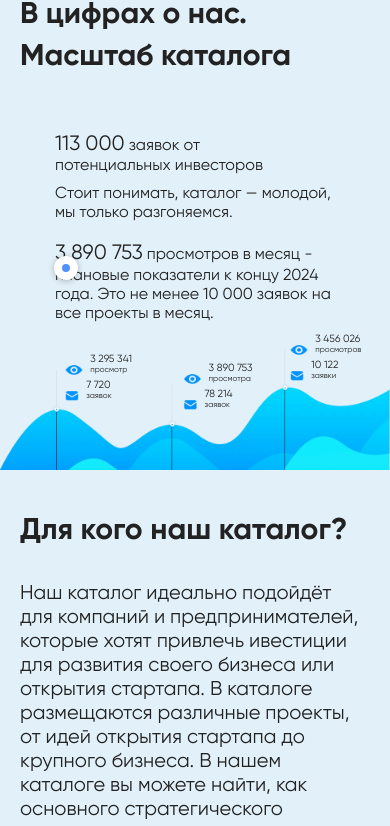
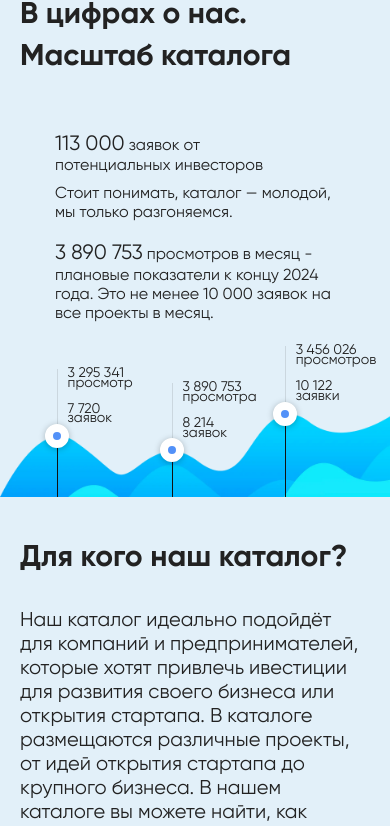
Before and after one commit to den10004/invest, a Next.js app: page /invest in a window 390 px wide. Shown: the part 1428-2254 px from the top of the page. Built offline with nearby package versions, Linux system fonts and the light colour scheme.

Commit message:
исправлена вёртка графика

```diff
--- a/components/TheHeader/style.css
+++ b/components/TheHeader/style.css
@@ -30,7 +30,7 @@
     display: -ms-flexbox;
     justify-content: space-between;
     align-items: center;
-    font-size: 18px;
+    font-size: 16px;
 }
 
 .flex .header-nav>a {
--- a/components/landing-components/AboutUs/AboutUs.jsx
+++ b/components/landing-components/AboutUs/AboutUs.jsx
@@ -2,8 +2,6 @@ import "./style.css";
 import "../style.css";
 import Image from "next/image";
 import graph from "../../../public/graph1.webp";
-import eye from "../../../public/eye.png";
-import mail from "../../../public/mail.png";
 
 export default function AboutUs() {
   return (
@@ -27,72 +25,54 @@ export default function AboutUs() {
         </div>
       </div>
       <div className="aboutUs__graph">
-        <div className="point"></div>
-
-        <div className="aboutUs__count count1">
-          <div className="count__second">
-            <div>
-              <Image src={eye} alt="иконка" />
-              <p className="block-style">
-                <span>3 295 341 </span>
+        <div className="numbers-box__graph">
+          <Image priority src={graph} alt="фон" className="" />
+          <div class="line">
+            <div class="point">
+              <div class="details">
+                <div class="views">
+                  3 295 341
                   <br />
-                просмотр
-              </p>
+                  <span>просмотр</span>
                 </div>
-            <div>
-              <Image src={mail} alt="иконка" />
-              <p className="block-style">
-                <span>7 720 </span>
-                <br />
-                заявок
-              </p>
+                <div class="orders">
+                  7 720 <br />
+                  <span>заявок</span>
                 </div>
               </div>
             </div>
-
-        <div className="aboutUs__count count2">
-          <div className="count__second">
-            <div>
-              <Image src={eye} alt="иконка" />
-              <p className="block-style">
-                <span>3 890 753 </span>
+          </div>
+          <div class="line">
+            <div class="point">
+              <div class="details">
+                <div class="views">
+                  3 890 753
                   <br />
-                просмотра
-              </p>
+                  <span>просмотра</span>
                 </div>
-            <div>
-              <Image src={mail} alt="иконка" />
-              <p className="block-style">
-                <span>78 214 </span>
-                <br />
-                заявок
-              </p>
+                <div class="orders">
+                  8 214 <br />
+                  <span>заявок</span>
                 </div>
               </div>
             </div>
-
-        <div className="aboutUs__count count3">
-          <div className="count__second">
-            <div>
-              <Image src={eye} alt="иконка" />
-              <p className="block-style">
-                <span>3 456 026 </span>
+          </div>
+          <div class="line">
+            <div class="point">
+              <div class="details">
+                <div class="views">
+                  3 456 026
                   <br />
-                просмотров
-              </p>
+                  <span>просмотров</span>
                 </div>
-            <div>
-              <Image src={mail} alt="иконка" />
-              <p className="block-style">
-                <span>10 122 </span>
-                <br />
-                заявки
-              </p>
+                <div class="orders">
+                  10 122 <br />
+                  <span>заявки</span>
                 </div>
               </div>
             </div>
-
-        <Image priority src={graph} alt="фон" />
+          </div>
+        </div>
       </div>
     </section>
   );
--- a/components/landing-components/AboutUs/style.css
+++ b/components/landing-components/AboutUs/style.css
@@ -6,15 +6,65 @@
 
 }
 
-.aboutUs__graph {
+.numbers-box__graph {
     position: relative;
 }
 
-.aboutUs__graph>img {
+.numbers-box__graph>img {
+    display: block;
     width: 100%;
+    height: auto;
 }
 
-.point {
+.numbers-box__graph>.line {
+    height: 73%;
+    width: 1px;
+    position: absolute;
+    bottom: 0;
+    left: 14.5%;
+    background-color: #111;
+}
+
+.numbers-box__graph>.line:nth-child(3) {
+    height: 56%;
+    left: 44%;
+}
+
+.numbers-box__graph>.line:nth-child(4) {
+    height: 100%;
+    left: 73%;
+}
+
+.numbers-box__graph>.line>.point>.details>.views {
+    margin-bottom: 47px;
+    background-image: url(../../../public/eye.png);
+    background-repeat: no-repeat;
+    background-position: center left;
+    padding-left: 65px;
+    font-size: 48px;
+    white-space: nowrap;
+    line-height: 0.7;
+}
+
+.numbers-box__graph>.line>.point>.details>.orders {
+    background-image: url(../../../public/mail.png);
+    background-repeat: no-repeat;
+    background-position: center left;
+    padding-left: 65px;
+    font-size: 48px;
+    white-space: nowrap;
+    line-height: 0.7;
+}
+
+.numbers-box__graph>.line>.point>.details>.views>span {
+    font-size: 28px;
+}
+
+.numbers-box__graph>.line>.point>.details>.orders>span {
+    font-size: 28px;
+}
+
+.numbers-box__graph>.line>.point {
     width: 8px;
     height: 8px;
     border-radius: 50%;
@@ -23,49 +73,28 @@
     box-shadow: 0 1px 6px 0 rgb(0 0 0 / .25);
     box-sizing: content-box;
     position: absolute;
-    bottom: 288px;
-    left: 13.9%;
+    top: -12px;
+    left: -12px;
 }
 
+.numbers-box__graph>.line>.point>.details {
+    position: absolute;
+    left: 4px;
+    bottom: 16px;
+    border-left: 1px solid rgb(0 0 0 / .1);
+    padding-left: 10px;
+}
 
 
 .aboutUs__descr {
     display: flex;
     margin-top: 100px;
+    margin: 100px 0 207px 0;
 }
 
 .aboutUs__descr>div:first-child {
     margin-right: 330px;
 }
-
-.aboutUs__count {
-    display: flex;
-}
-
-.count1 {
-    position: absolute;
-    top: 10%;
-    left: 16%;
-}
-
-.count2 {
-    position: absolute;
-    top: 22%;
-    left: 46%;
-}
-
-.count3 {
-    position: absolute;
-    top: -9%;
-    left: 75%;
-}
-
-
-
-.count__second>div {
-    display: flex;
-}
-
 
 
 .count__rotate>p {
@@ -105,29 +134,29 @@
     white-space: nowrap;
 }
 
-@media screen and (max-width: 1620px) {
-    .aboutUs__descr {
-        margin-bottom: 50px;
-    }
-}
 
-@media screen and (max-width: 1500px) {
-    .count3 {
-        top: 2%;
-    }
-
-    .count__second>div:first-child {
-        margin-bottom: 10px;
-    }
-}
 
 @media screen and (max-width: 1400px) {
     .aboutUs__descr {
-        margin-top: 45px;
+        margin: 45px 0 207px 0;
+        width: 100%;
+        justify-content: space-between;
     }
 
     .block-style {
         font-size: 20px;
+    }
+
+    .numbers-box__graph>.line>.point>.details>.views {
+        font-size: 30px;
+    }
+
+    .numbers-box__graph>.line>.point>.details>.orders {
+        font-size: 30px;
+    }
+
+    .block-style>span {
+        font-size: 30px;
     }
 
 }
@@ -142,36 +171,13 @@
         bottom: 190px;
     }
 
-
-
-
     .aboutUs__descr {
-        margin-top: 50px;
         justify-content: space-between;
         width: 100%;
     }
 
     .aboutUs__descr>div:first-child {
         margin-right: 10px;
-    }
-
-    .aboutUs__count {
-        transform: scale(0.7);
-    }
-
-    .count1 {
-        top: 10%;
-        left: 13%;
-    }
-
-    .count2 {
-        top: 10%;
-        left: 43%;
-    }
-
-    .count3 {
-        top: -9%;
-        left: 72%;
     }
 }
 
@@ -180,26 +186,26 @@
         transform: scale(0.4);
     }
 
-    .count1 {
-        top: 3%;
-        left: 8%;
+    .numbers-box__graph>.line>.point>.details>.views {
+        margin-bottom: 16px;
+        font-size: 23px;
     }
 
-    .count2 {
-        left: 38%;
+    .numbers-box__graph>.line>.point>.details>.orders {
+        font-size: 23px;
     }
 
-    .count3 {
-        top: -14%;
-        left: 66%;
+    .numbers-box__graph>.line>.point>.details>.views>span {
+        font-size: 18px;
+    }
+
+    .numbers-box__graph>.line>.point>.details>.orders>span {
+        font-size: 18px;
     }
 
     .aboutUs__descr {
         transform: scale(0.8);
-    }
-
-    .aboutUs__descr {
-        margin-bottom: 0px;
+        margin: 45px 0 120px;
     }
 }
 
@@ -216,6 +222,10 @@
         height: 50%;
     }
 
+    .aboutUs__descr {
+        margin: 45px 0 90px;
+    }
+
     .block-style {
         font-size: 20px;
     }
@@ -224,13 +234,40 @@
         font-size: 30px;
     }
 
+    .numbers-box__graph>.line>.point>.details>.views {
+        font-size: 20px;
+    }
+
+    .numbers-box__graph>.line>.point>.details>.orders {
+        font-size: 20px;
+    }
+
+    .numbers-box__graph>.line>.point>.details>.views>span {
+        font-size: 18px;
+    }
+
+    .numbers-box__graph>.line>.point>.details>.orders>span {
+        font-size: 18px;
+    }
+
+    .numbers-box__graph>.line>.point>.details>.views {
+        background-image: none;
+        padding-left: 0;
+    }
+
+    .numbers-box__graph>.line>.point>.details>.orders {
+        background-image: none;
+        padding-left: 0;
+    }
+
+
 }
 
 @media screen and (max-width: 600px) {
     .aboutUs__descr {
         justify-content: flex-start;
         flex-direction: column;
-        margin-top: 30px;
+        margin: 30px 0 65px 0;
     }
 
     .block-w {
@@ -240,100 +277,50 @@
     .block-w>div:first-child {
         margin-top: 10px;
     }
-
-
-    .count1 {
-        top: -2px;
-        left: 7%;
-    }
-
-    .count2 {
-        top: 16px;
-        left: 36%;
-    }
-
-    .count3 {
-        top: -50px;
-        left: 64%;
-    }
-
 }
-
-
-@media screen and (max-width: 565px) {
-    .count1 {
-        top: -16px;
-    }
-
-    .count2 {
-        top: 0px;
-    }
-
-    .count3 {
-        left: 65%;
-    }
-}
-
-
-@media screen and (max-width: 450px) {
-    .count1 {
-        top: -28px;
-    }
-
-    .count2 {
-        top: -14px;
-    }
-
-    .count3 {
-        top: -55px;
-    }
-}
-
-
 
 @media screen and (max-width: 425px) {
     .block-style>span {
         font-size: 26px;
     }
 
-    .count1 {
-        top: -24px;
-        left: 4%;
+    .numbers-box__graph>.line>.point>.details>.views {
+        font-size: 14px;
     }
 
-    .count2 {
-        top: -13px;
-        left: 34%;
+    .numbers-box__graph>.line>.point>.details>.orders {
+        font-size: 14px;
+    }
+
+    .numbers-box__graph>.line>.point>.details>.views>span {
+        font-size: 14px;
+    }
+
+    .numbers-box__graph>.line>.point>.details>.orders>span {
+        font-size: 14px;
     }
 }
 
-@media screen and (max-width: 390px) {
-    .count3 {
-        left: 61%;
-        top: -52px;
+
+
+@media screen and (max-width: 374px) {
+    .block-style>span {
+        font-size: 26px;
     }
 
-    .count2 {
-        top: -23px;
+    .numbers-box__graph>.line>.point>.details>.views {
+        font-size: 13px;
     }
 
-    .count1 {
-        top: -32px;
+    .numbers-box__graph>.line>.point>.details>.orders {
+        font-size: 13px;
+    }
+
+    .numbers-box__graph>.line>.point>.details>.views>span {
+        font-size: 12px;
+    }
+
+    .numbers-box__graph>.line>.point>.details>.orders>span {
+        font-size: 12px;
     }
 }
-
-@media screen and (max-width: 360px) {
-    .count3 {
-        left: 57%;
-        top: -58px;
-    }
-
-    .count1 {
-        left: 2%;
-        top: -35px;
-    }
-
-    .count2 {
-        left: 31%;
-    }
-}
--- a/components/landing-components/Banner/Banner.jsx
+++ b/components/landing-components/Banner/Banner.jsx
@@ -16,7 +16,7 @@ export default function Banner() {
           </h1>
 
           <button
-            className="btn btn-yellow invest-btn openTafif"
+            className="btn btn-yellow openTafif"
             onClick={() => setShowModal(true)}
           >
             Связаться с нами
--- a/components/landing-components/Banner/style.css
+++ b/components/landing-components/Banner/style.css
@@ -5,9 +5,6 @@
     height: 800px;
 }
 
-.invest-btn {
-    font-size: 19px;
-}
 
 .banner__block>div>h1 {
     margin: 0 !important;
--- a/components/landing-components/Industries/Industries.jsx
+++ b/components/landing-components/Industries/Industries.jsx
@@ -33,7 +33,7 @@ export default function Industries() {
         </ul>
 
         <button
-          className="btn btn-yellow invest-btn openTafif"
+          className="btn btn-yellow openTafif"
           onClick={() => setShowModal(true)}
         >
           Найти инвесторов
```
Also changed, not shown: public/graph1.webp. Lines whose indentation alone changed are shown as unchanged.
